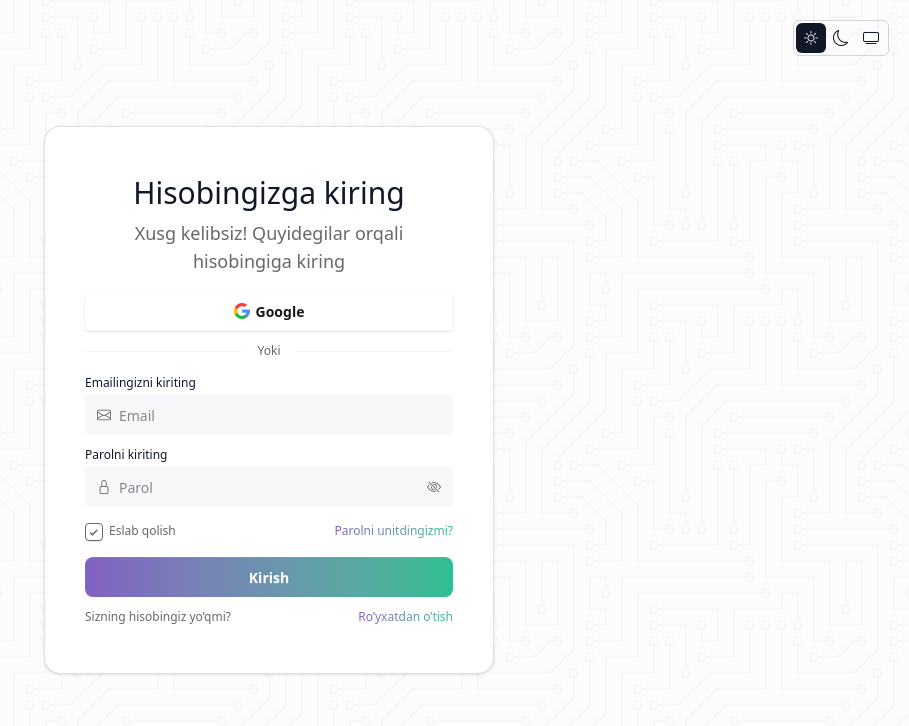
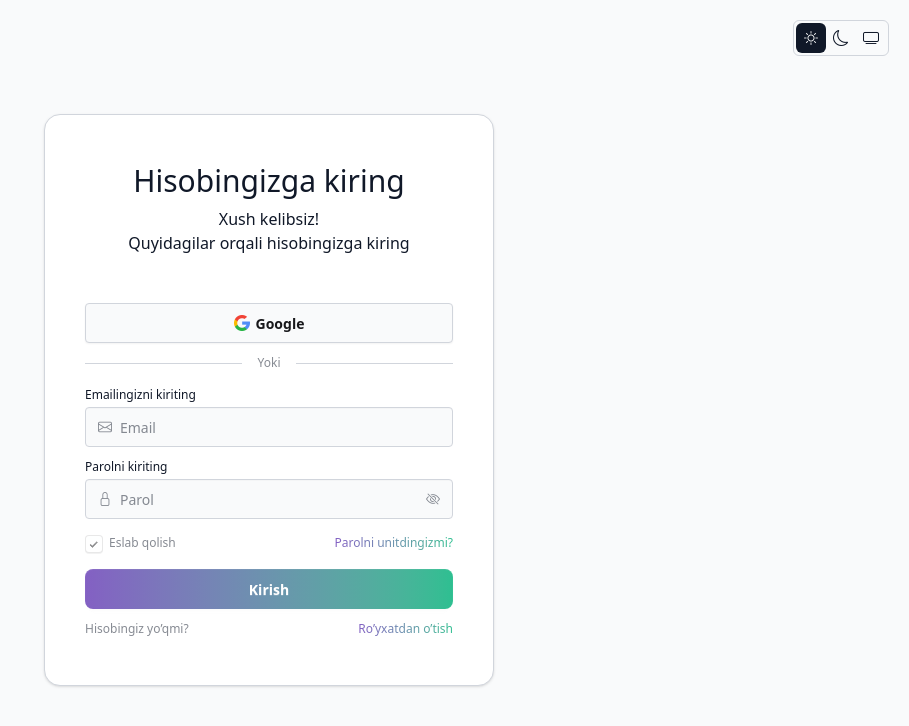
Before and after one commit to shahbozshirinboyev/weya-plus.uz, a React (Vite) app: page /login in a window 1280 px wide. Shown: the top 726 px of the page, without its empty margins (371-1280 px from the left). Built offline with nearby package versions, Linux system fonts and the light colour scheme.

Commit message:
new login and registration section

```diff
--- a/src/components/Login.jsx
+++ b/src/components/Login.jsx
@@ -14,48 +14,48 @@ function Login() {
 
   return (
     <>
-      <div className="w-full flex justify-center items-center h-screen text-gray-900 dark:text-gray-50">
+      <div className="w-full h-screen flex justify-center items-center bg-gray-50 dark:bg-gray-900 text-gray-900 dark:text-gray-50 ">
 
         <div className='absolute top-5 right-5'>
           <ThemeSwitcher />
         </div>
 
-        <div className=' border border-black/12 bg-white rounded-2xl px-10 py-12 shadow sm:w-[450px]  '>
-          <div className='text-center mb-4'>
+        <div className='border border-gray-300 dark:border-gray-600 bg-white dark:bg-gray-800 rounded-2xl px-10 py-12 shadow sm:w-[450px]'>
+          <div className='text-center mb-12'>
             <h1 className='font-medium text-3xl mb-2'>Hisobingizga kiring</h1>
-            <p className='text-[#686868] text-lg font-light'>Xusg kelibsiz! Quyidegilar orqali <br /> hisobingiga kiring</p>
+            <p className='text-md font-light'>Xush kelibsiz!<br />Quyidagilar orqali hisobingizga kiring</p>
           </div>
 
-          <div className=' mb-3'>
-            <button className='btn border-none bg-white w-full shadow'>
-              <img src={GoogleIcon} className='w-4' alt="" />
-              Google
+          <div className='mb-3'>
+            <button className='btn border-[.1px] border-gray-300 dark:border-gray-600 bg-gray-50 dark:bg-gray-900 w-full shadow-xs'>
+              <img src={GoogleIcon} className='w-4' alt="google_logo" />
+              <span>Google</span>
             </button>
           </div>
 
           <div className="flex items-center gap-4 mb-4">
-            <hr className="flex-grow border-[#F5F5F5]" />
-            <p className="text-[#686868] text-center text-xs">Yoki</p>
-            <hr className="flex-grow border-[#F5F5F5]" />
+            <hr className="flex-grow border-gray-300 dark:border-gray-600" />
+            <p className="text-center text-xs opacity-50">Yoki</p>
+            <hr className="flex-grow border-gray-300 dark:border-gray-600" />
           </div>
 
 
 
           <div className='mb-3'>
-            <p className='text-xs font-medium mb-1 '>Emailingizni kiriting</p>
-            <label className="input w-full border-none bg-[#F7F8F9]">
-              <i className="bi bi-envelope text-[#686868]"></i>
+            <p className='text-xs font-medium mb-1'>Emailingizni kiriting</p>
+            <label className="input w-full border border-gray-300 dark:border-gray-600 bg-gray-50 dark:bg-gray-900">
+              <i className="bi bi-envelope opacity-50"></i>
               <input type="text" className="grow" placeholder="Email" />
             </label>
           </div>
 
           <div>
             <p className="text-xs font-medium mb-1">Parolni kiriting</p>
-            <label className="input w-full border-none bg-[#F7F8F9] flex items-center gap-2 px-3 py-2 rounded">
-              <i className="bi bi-lock text-[#686868]"></i>
+            <label className="input w-full border border-gray-300 dark:border-gray-600 bg-gray-50 dark:bg-gray-900 flex items-center gap-2 px-3 py-2">
+              <i className="bi bi-lock opacity-50"></i>
               <input type={showPassword ? 'text' : 'password'} className="grow bg-transparent outline-none" placeholder="Parol" />
               <button type="button" onClick={togglePassword} className="focus:outline-none" >
-                <i className={`bi ${showPassword ? 'bi-eye' : 'bi-eye-slash'} text-[#686868]`}></i>
+                <i className={`bi ${showPassword ? 'bi-eye' : 'bi-eye-slash'} opacity-50`}></i>
               </button>
             </label>
           </div>
@@ -63,8 +63,8 @@ function Login() {
 
           <div className=' flex justify-between mt-4 '>
             <div className='flex '>
-              <input type="checkbox" defaultChecked className="checkbox text-[#686868] border border-[#686868] w-4.5 h-4.5 mr-1.5 rounded-sm " />
-              <p className='text-xs text-[#686868]'>Eslab qolish</p>
+              <input type="checkbox" defaultChecked className="checkbox opacity-50 border w-4.5 h-4.5 mr-1.5 rounded-sm " />
+              <p className='text-xs opacity-50'>Eslab qolish</p>
             </div>
             <p className="text-xs font-medium bg-gradient-to-r from-[#8360C3] to-[#2EBF91] bg-clip-text text-transparent">
               Parolni unitdingizmi?
@@ -74,7 +74,7 @@ function Login() {
           <button className='btn w-full border-none  bg-gradient-to-r from-[#8360C3] to-[#2EBF91] text-white mt-4 rounded-lg'>Kirish</button>
 
           <div className='flex justify-between gap-10 mt-3'>
-            <p className='text-xs text-[#686868]'>Sizning hisobingiz yo’qmi?</p>
+            <p className='text-xs opacity-50'>Hisobingiz yo’qmi?</p>
             <NavLink to="/registration" className='text-xs font-medium bg-gradient-to-r from-[#8360C3] to-[#2EBF91] bg-clip-text text-transparent'>Ro’yxatdan o’tish</NavLink>
           </div>
         </div>
```
Also changed, not shown: src/components/ThemeSwitcher.jsx (+18 -6 lines).
